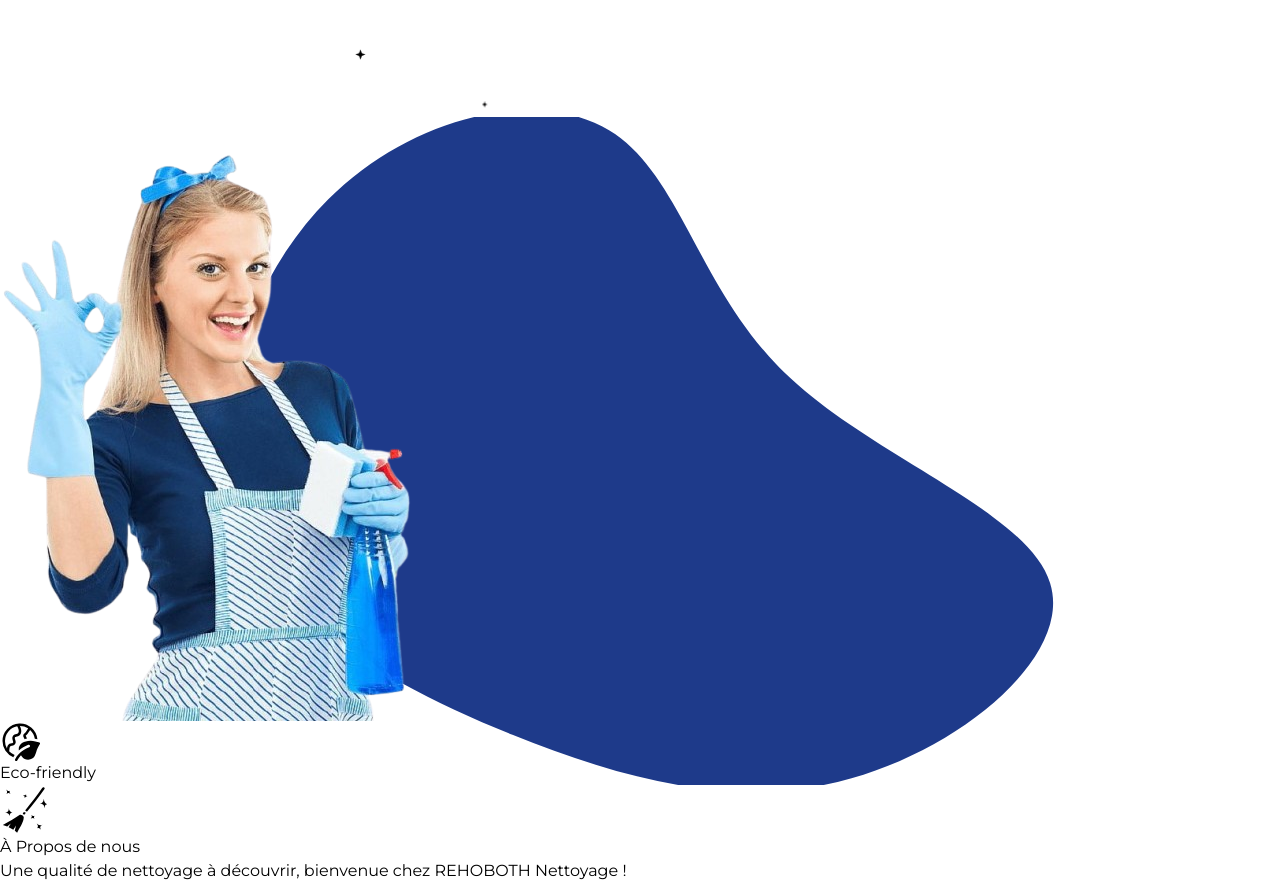
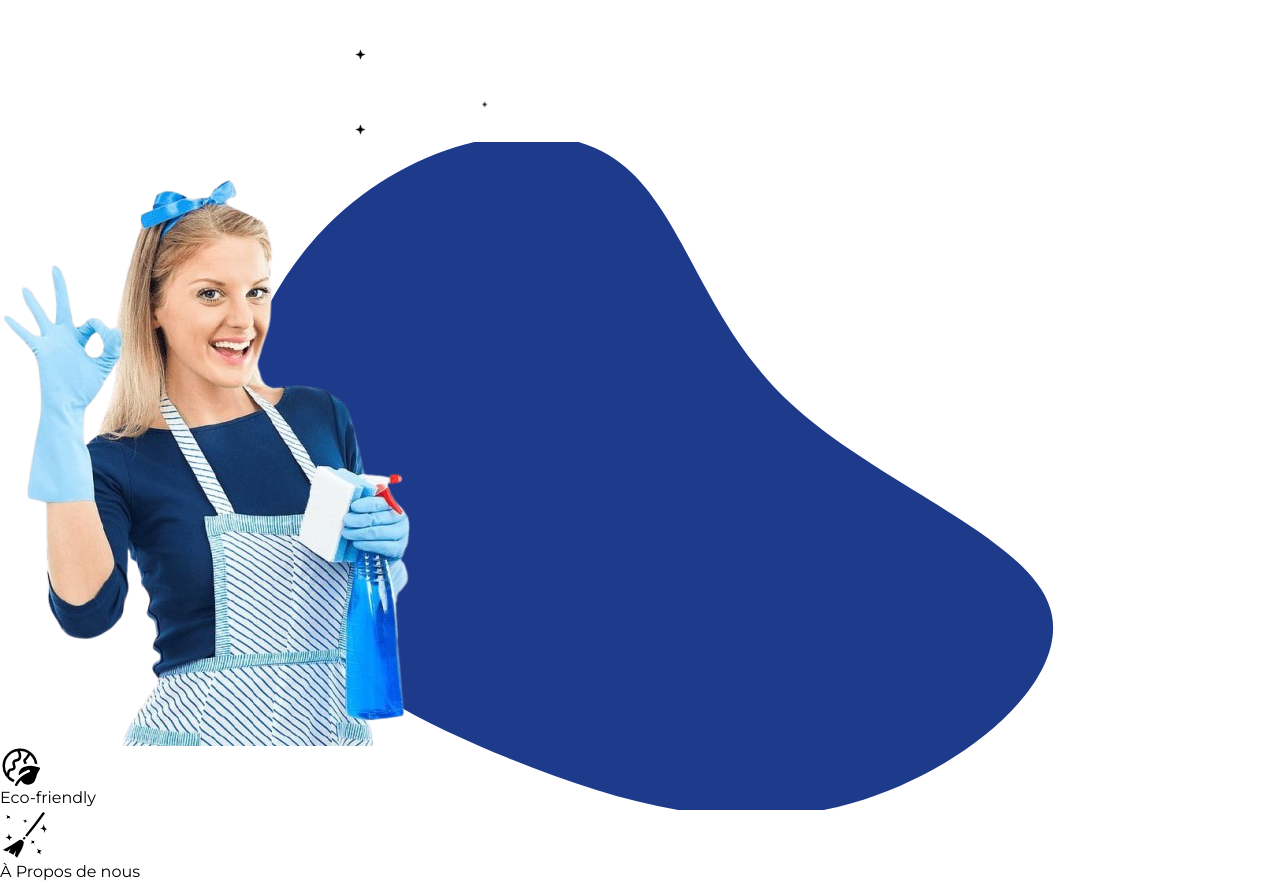
Before and after one commit to CodeShadowing95/cleaning_service, a React (Vite) app: page / in a window 1280 px wide. Shown: the part 2940-3826 px from the top of the page. Built offline with nearby package versions, Linux system fonts and the light colour scheme.

Commit message:
UPDATE - mouse position

```diff
--- a/src/components/Banner.jsx
+++ b/src/components/Banner.jsx
@@ -77,10 +77,13 @@ const Banner = () => {
           <div id="sparkle2" className={`absolute bottom-10 left-5`}>
             <svg xmlns="http://www.w3.org/2000/svg" width="25" height="25" viewBox="0 0 24 24"><path fill="currentColor" d="M12 1L9 9l-8 3l8 3l3 8l3-8l8-3l-8-3z"/></svg>
           </div>
-          <div id="sparkle3" className={`absolute top-20 right-12`}>
+          <div id="sparkle3" className={`absolute top-1/4 right-20`}>
             <svg xmlns="http://www.w3.org/2000/svg" width="25" height="25" viewBox="0 0 24 24"><path fill="currentColor" d="M12 1L9 9l-8 3l8 3l3 8l3-8l8-3l-8-3z"/></svg>
           </div>
           <div id="sparkle4" className={`absolute bottom-44 right-5`}>
+            <svg xmlns="http://www.w3.org/2000/svg" width="25" height="25" viewBox="0 0 24 24"><path fill="currentColor" d="M12 1L9 9l-8 3l8 3l3 8l3-8l8-3l-8-3z"/></svg>
+          </div>
+          <div id="sparkle2" className={`absolute bottom-40 left-[35%]`}>
             <svg xmlns="http://www.w3.org/2000/svg" width="25" height="25" viewBox="0 0 24 24"><path fill="currentColor" d="M12 1L9 9l-8 3l8 3l3 8l3-8l8-3l-8-3z"/></svg>
           </div>
 
```
